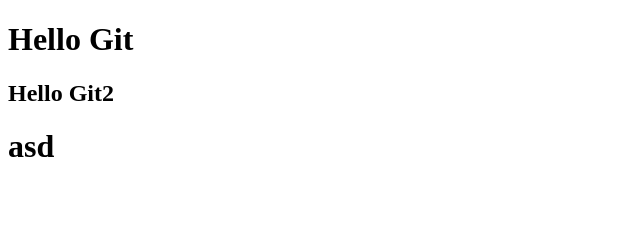
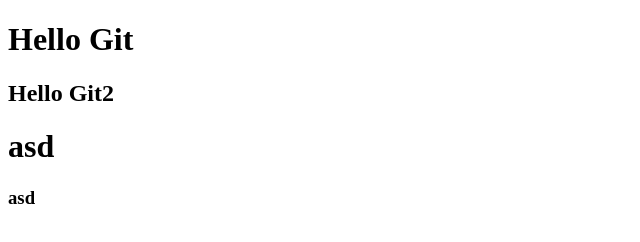
Before and after one commit to igorzhugan/zhugan, a plain HTML site: page index.html in a window 1280 px wide. Shown: the full height of the page, 0-640 px from the left. Drawn offline with Linux system fonts and the light colour scheme.

```diff
--- a/index.html
+++ b/index.html
@@ -7,5 +7,6 @@
 	<h1>Hello Git</h1>
 	<h2>Hello Git2</h2>
 	<h1>asd</h2>
+	<h3>asd</h3>
 	</body>
 </html>
```
